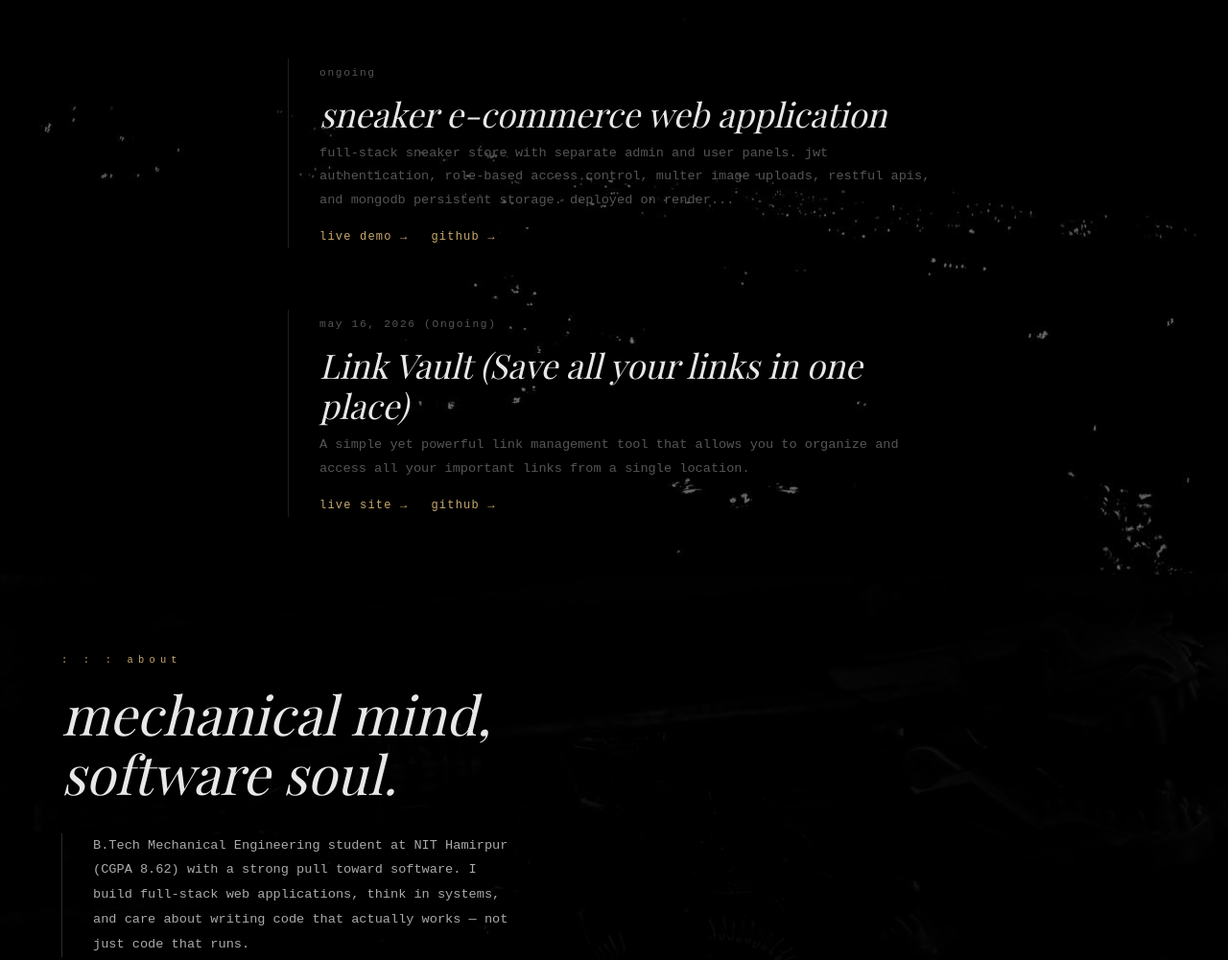
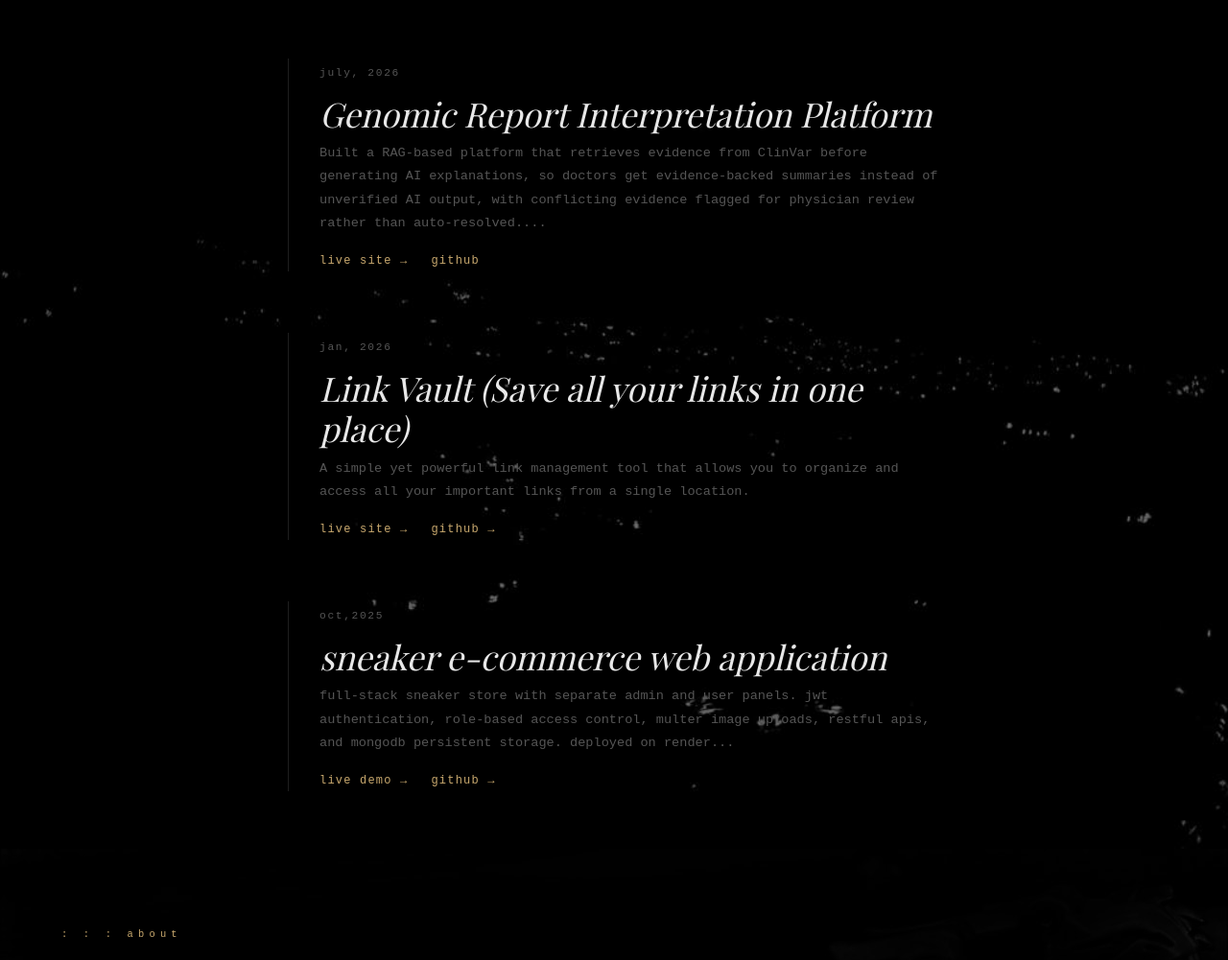
Before and after one commit to Shalvin26/Portfolio, a plain HTML site: page index.html in a window 1280 px wide. Shown: the part 1189-2190 px from the top of the page at 96% size. Drawn offline with nearby package versions, Linux system fonts and the light colour scheme; a web font is replaced by a local one.

Commit message:
added proejct info

```diff
--- a/index.html
+++ b/index.html
@@ -110,7 +110,7 @@
 
   <main class="posts" id="projects">
      <article class="post">
-    <span class="post__date">mar 11, 2026</span>
+    <span class="post__date">april, 2026</span>
     <h2 class="post__title">smart academic attendance & scheduling</h2>
     <p class="post__excerpt">a custom semester schedule generation engine that auto-generates 60+ lecture dates from 3 inputs. built with react, node.js, express, mongodb atlas, jwt auth, and real-time shortage prediction...</p>
     <div class="post__links">
@@ -120,8 +120,31 @@
     </div>
   </article>
 
+   <article class="post">
+    <span class="post__date">july, 2026</span>
+    <h2 class="post__title">Genomic Report Interpretation Platform</h2>
+    <p class="post__excerpt">Built a RAG-based platform that retrieves evidence from ClinVar before generating AI explanations, so doctors get
+evidence-backed summaries instead of unverified AI output, with conflicting evidence flagged for physician review rather
+than auto-resolved....</p>
+    <div class="post__links">
+      <a href="https://onco-genomic-assist.vercel.app" class="post__link" target="_blank">live site →</a>
+      <a href="https://github.com/Shalvin26/Onco-Genomic-Assist" class="post__link" target="_blank">github</a>
+
+    </div>
+  </article>
+
   <article class="post">
-    <span class="post__date">ongoing</span>
+    <span class="post__date">jan, 2026 </span>
+    <h2 class="post__title">Link Vault (Save all your links in one place)</h2>
+    <p class="post__excerpt">A simple yet powerful link management tool that allows you to organize and access all your important links from a single location.</p>
+    <div class="post__links">
+      <a href="https://linktreeclone-black.vercel.app/" class="post__link" target="_blank">live site →</a>
+      <a href="https://github.com/Shalvin26/linktreeclone" class="post__link" target="_blank">github →</a>
+    </div>
+  </article>
+
+  <article class="post">
+    <span class="post__date">oct,2025</span>
     <h2 class="post__title">sneaker e-commerce web application</h2>
     <p class="post__excerpt">full-stack sneaker store with separate admin and user panels. jwt authentication, role-based access control, multer image uploads, restful apis, and mongodb persistent storage. deployed on render...</p>
     <div class="post__links">
@@ -130,15 +153,7 @@
     </div>
   </article>
 
-  <article class="post">
-    <span class="post__date">may 16, 2026 (Ongoing)</span>
-    <h2 class="post__title">Link Vault (Save all your links in one place)</h2>
-    <p class="post__excerpt">A simple yet powerful link management tool that allows you to organize and access all your important links from a single location.</p>
-    <div class="post__links">
-      <a href="https://linktreeclone-black.vercel.app/" class="post__link" target="_blank">live site →</a>
-      <a href="https://github.com/Shalvin26/linktreeclone" class="post__link" target="_blank">github →</a>
-    </div>
-  </article>
+
   </main>
 
 
@@ -150,7 +165,7 @@
   <p class="about__tag">: : : about</p>
   <h2 class="about__title">mechanical mind,<br>software soul.</h2>
   <div class="about__bio">
-    B.Tech Mechanical Engineering student at NIT Hamirpur (CGPA 8.62) with a strong pull toward software. I build full-stack web applications, think in systems, and care about writing code that actually works — not just code that runs.
+    B.Tech Mechanical Engineering student at NIT Hamirpur (CGPA 8.51) with a strong pull toward software. I build full-stack web applications, think in systems, and care about writing code that actually works — not just code that runs.
   </div>
   <a href="about.html" class="post__link">know more →</a>
 
```
Also changed, not shown: about.html (+3 -1 lines).
